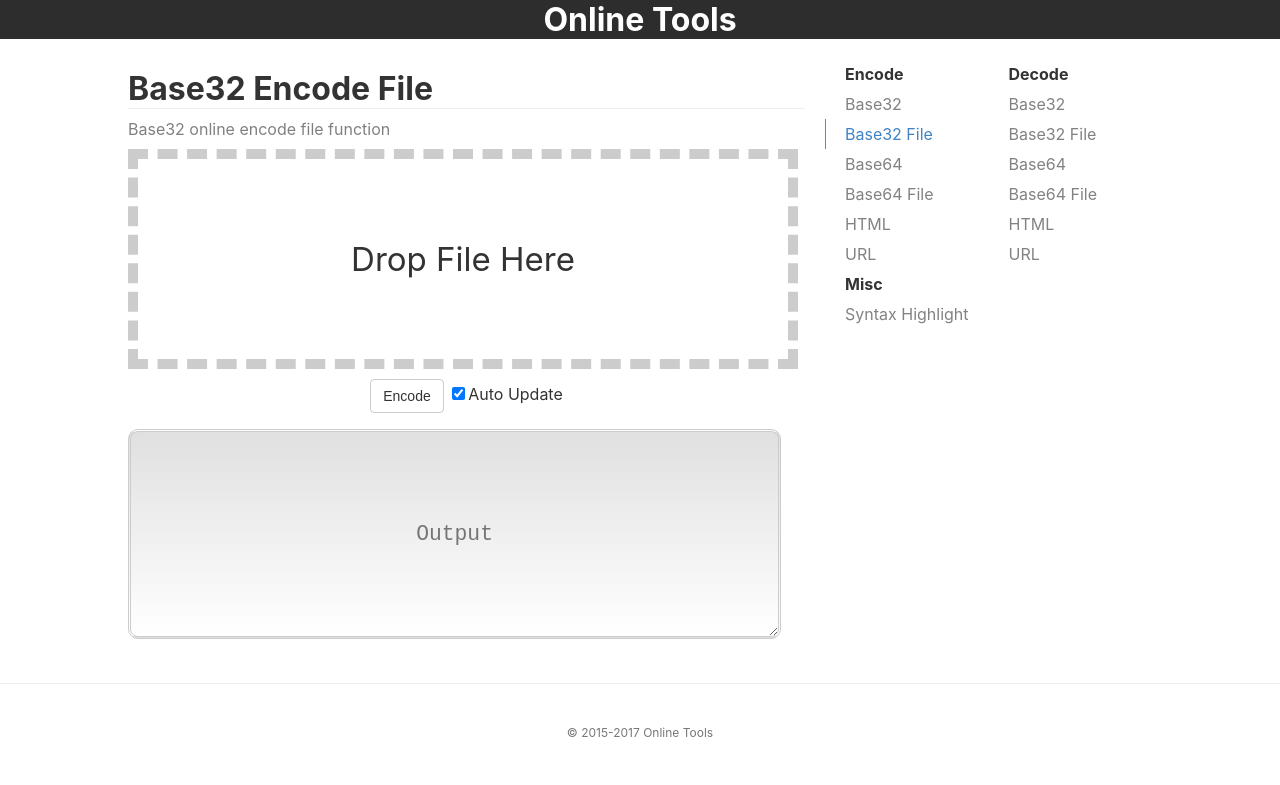
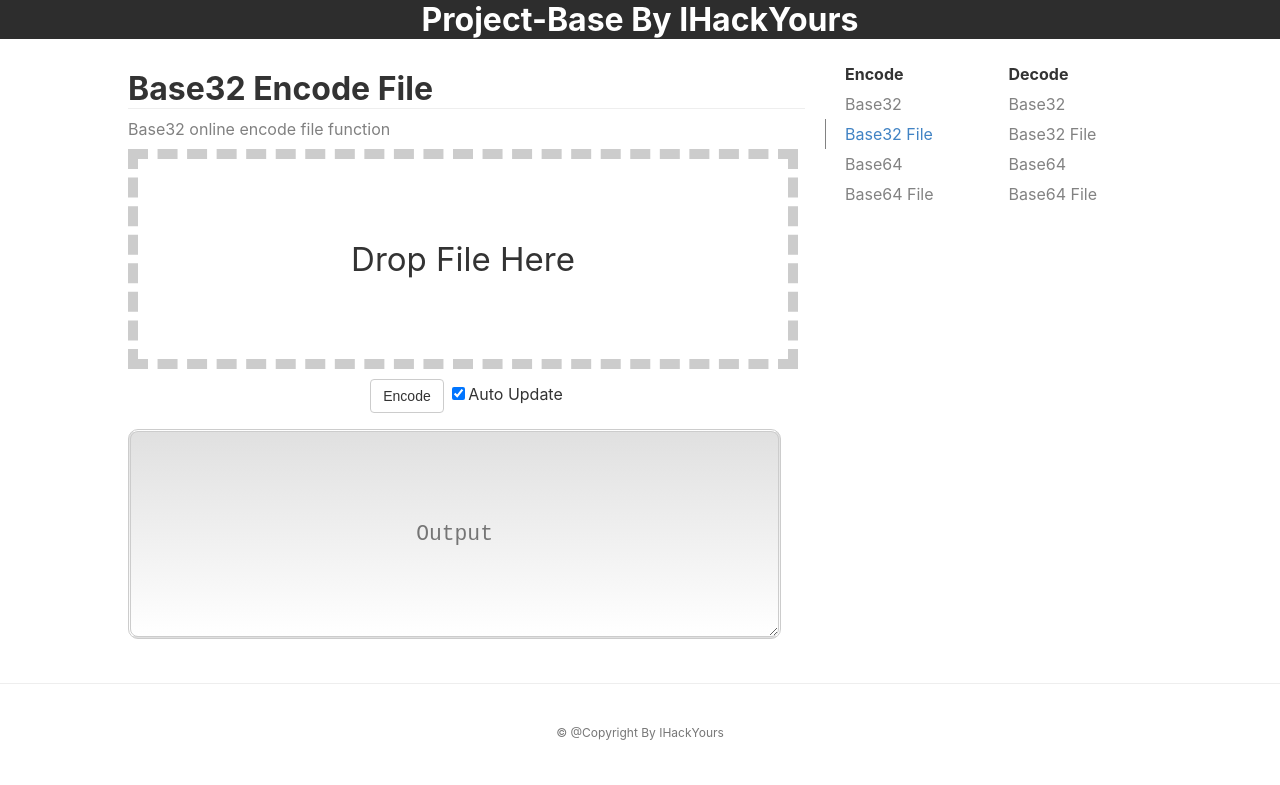
Before and after one commit to IHackYours/project-base, a plain HTML site: page base32_encode_file.html in a window 1280 px wide. Drawn offline with nearby package versions, Linux system fonts and the light colour scheme; a script that the page names is missing.

Commit message:
Update base32_encode_file.html

```diff
--- a/base32_encode_file.html
+++ b/base32_encode_file.html
@@ -19,7 +19,7 @@
   </head>
   <body>
     <div id="header">
-      <h1><a href="index.html">Online Tools</a></h1>
+      <h1><a href="index.html">Project-Base By IHackYours</a></h1>
     </div>
     <div id="body">
       <script src="js/main.js"></script>
@@ -56,14 +56,10 @@
             <li><a href="base32_encode_file.html">Base32 File</a></li>
             <li><a href="base64_encode.html">Base64</a></li>
             <li><a href="base64_encode_file.html">Base64 File</a></li>
-            <li><a href="html_encode.html">HTML</a></li>
-            <li><a href="url_encode.html">URL</a></li>
           </ul>
           <ul class="menu">
             <li>
-              <div class="menu-group">Misc</div>
             </li>
-            <li><a href="syntax_highlight.html">Syntax Highlight</a></li>
           </ul>
         </div>
         <div class="col">
@@ -75,8 +71,6 @@
             <li><a href="base32_decode_file.html">Base32 File</a></li>
             <li><a href="base64_decode.html">Base64</a></li>
             <li><a href="base64_decode_file.html">Base64 File</a></li>
-            <li><a href="html_decode.html">HTML</a></li>
-            <li><a href="url_decode.html">URL</a></li>
           </ul>
         </div>
         <div class="clearfix"></div>
@@ -84,6 +78,6 @@
       <script src="https://cdn.jsdelivr.net/gh/emn178/hi-base32/build/base32.min.js"></script>
       <script>method = base32.encode;</script>
     </div>
-    <div id="footer">&copy; 2015-2017 Online Tools</div>
+    <div id="footer">&copy; @Copyright By IHackYours</div>
   </body>
 </html>
```
